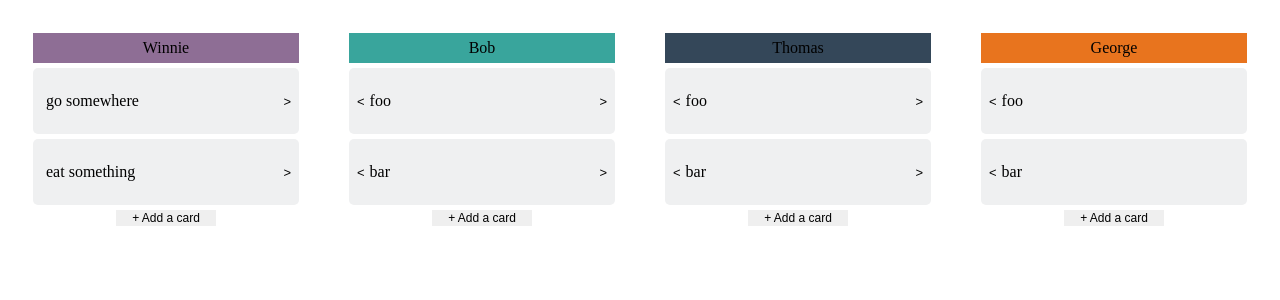
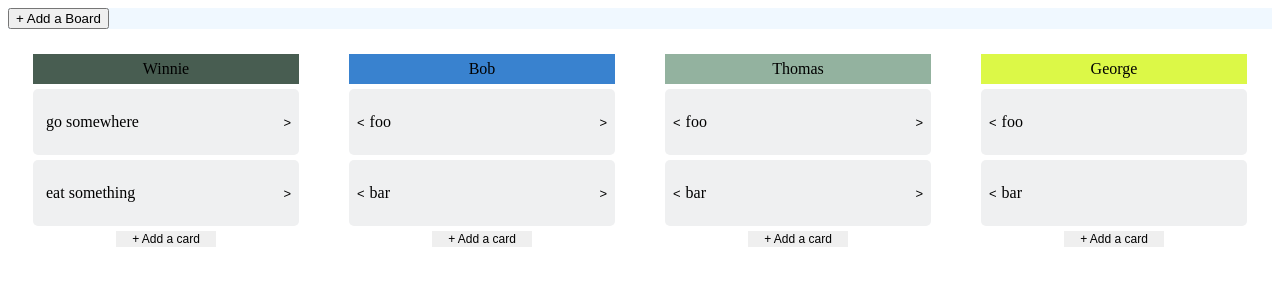
Before and after one commit to MichaelDurfey/React-Boilerplate, a React app: page / in a window 1280 px wide. Shown: the top 300 px of the page. Built offline with nearby package versions, Linux system fonts and the light colour scheme; the HTML template or start-up script is replaced by a standard one.

Commit message:
add board functionality

```diff
--- a/src/components/Board.jsx
+++ b/src/components/Board.jsx
@@ -3,11 +3,20 @@ import Card from './card';
 
 export default class Board extends React.Component {
 
+  getRandomColor(item) {
+    var letters = '0123456789ABCDEF'.split('');
+    var color = '#';
+    for (var i = 0; i < 6; i++ ) {
+        color += letters[Math.floor(Math.random() * 16)];
+    }
+    return color;
+  }
+
   render() {
     const { board, addTask, index, last, handleLeftClick, handleRightClick} = this.props;
     return (
       <div className='board'>
-        <div className = {`title ${board.title}`}>
+        <div className = {`title ${board.title}`} style={{backgroundColor: this.getRandomColor()}}>
           {board.title}
         </div>
         {
--- /dev/null
+++ b/src/components/Navbar.jsx
@@ -0,0 +1,13 @@
+import React from 'react';
+
+const Navbar = (props) => {
+  return (
+    <div className="navBar">
+      <button className ="addBoard" onClick={props.addBoard}>
+        + Add a Board
+      </button>
+    </div>
+  )
+}
+
+export default Navbar;
--- a/src/index.css
+++ b/src/index.css
@@ -37,6 +37,10 @@
 .addTaskContainer {
   display: flex;
   justify-content: center;
+}
+
+.navBar {
+  background-color: #f0f8ff;
 }
 
 .addTaskButton {
--- a/src/index.jsx
+++ b/src/index.jsx
@@ -1,6 +1,7 @@
 import React from 'react';
 import ReactDOM from 'react-dom';
 import Board from './components/Board';
+import NavBar from './components/Navbar';
 import './index.css'
 
 class App extends React.Component {
@@ -40,7 +41,20 @@ class App extends React.Component {
     };
   }
 
-
+addBoard() {
+  const title = window.prompt('title?');
+  if (title !== null && title.length > 0) {
+    const boards = this.state.boards.slice();
+    const newBoard = {
+      title,
+      tasks: [],
+    }
+    boards.push(newBoard);
+    this.setState({
+      boards,
+    })
+  }
+}
 
 handleClick(i) {
   const input = window.prompt('new card?');
@@ -95,6 +109,8 @@ handleRightClick(i, taskIndex) {
 
   render() {
     return (
+    <div>
+      <NavBar addBoard={() => this.addBoard()}/>
       <div className="container">
         {
           this.state.boards.map((board, index) => {
@@ -110,6 +126,7 @@ handleRightClick(i, taskIndex) {
           })
         }
       </div>
+    </div>
     );
   }
 }
```
